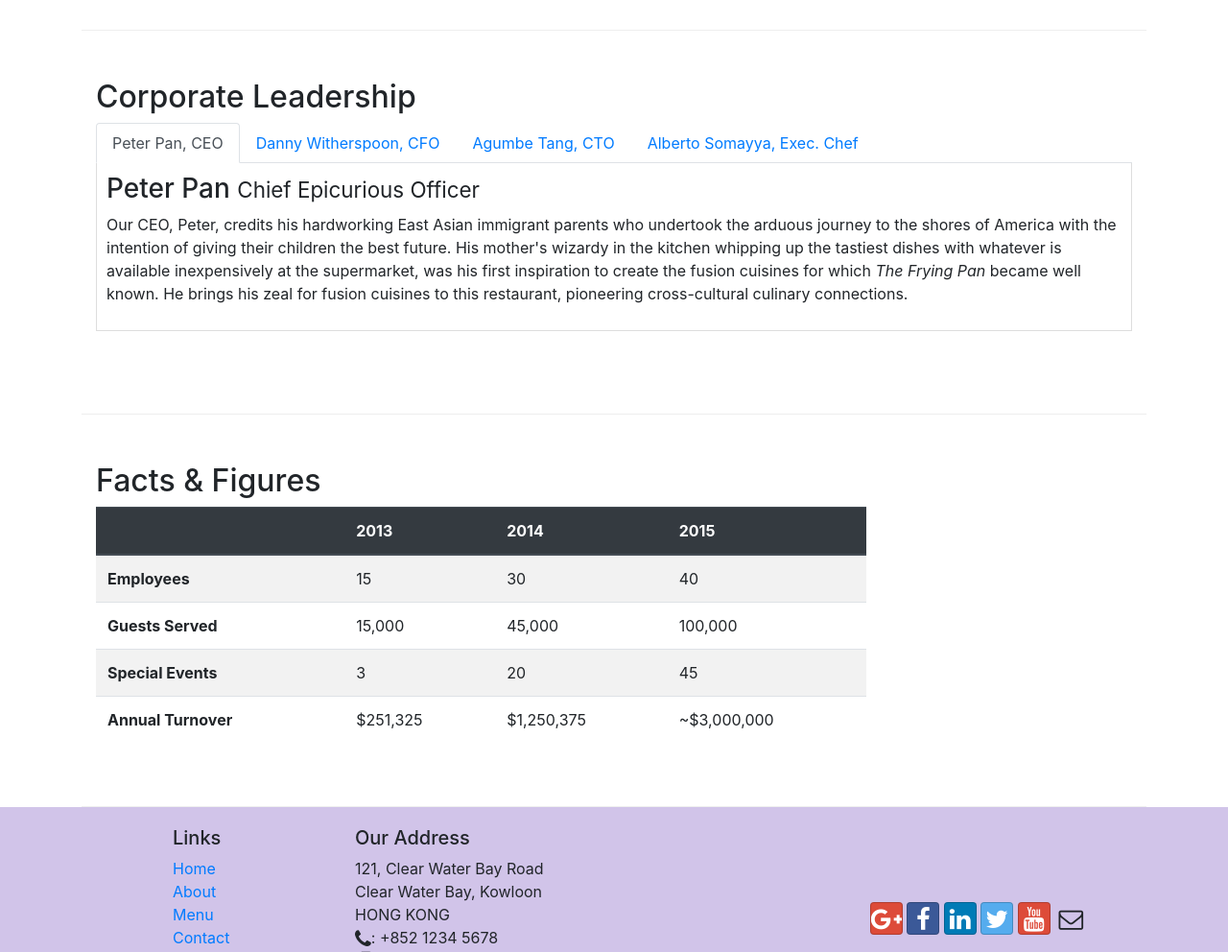
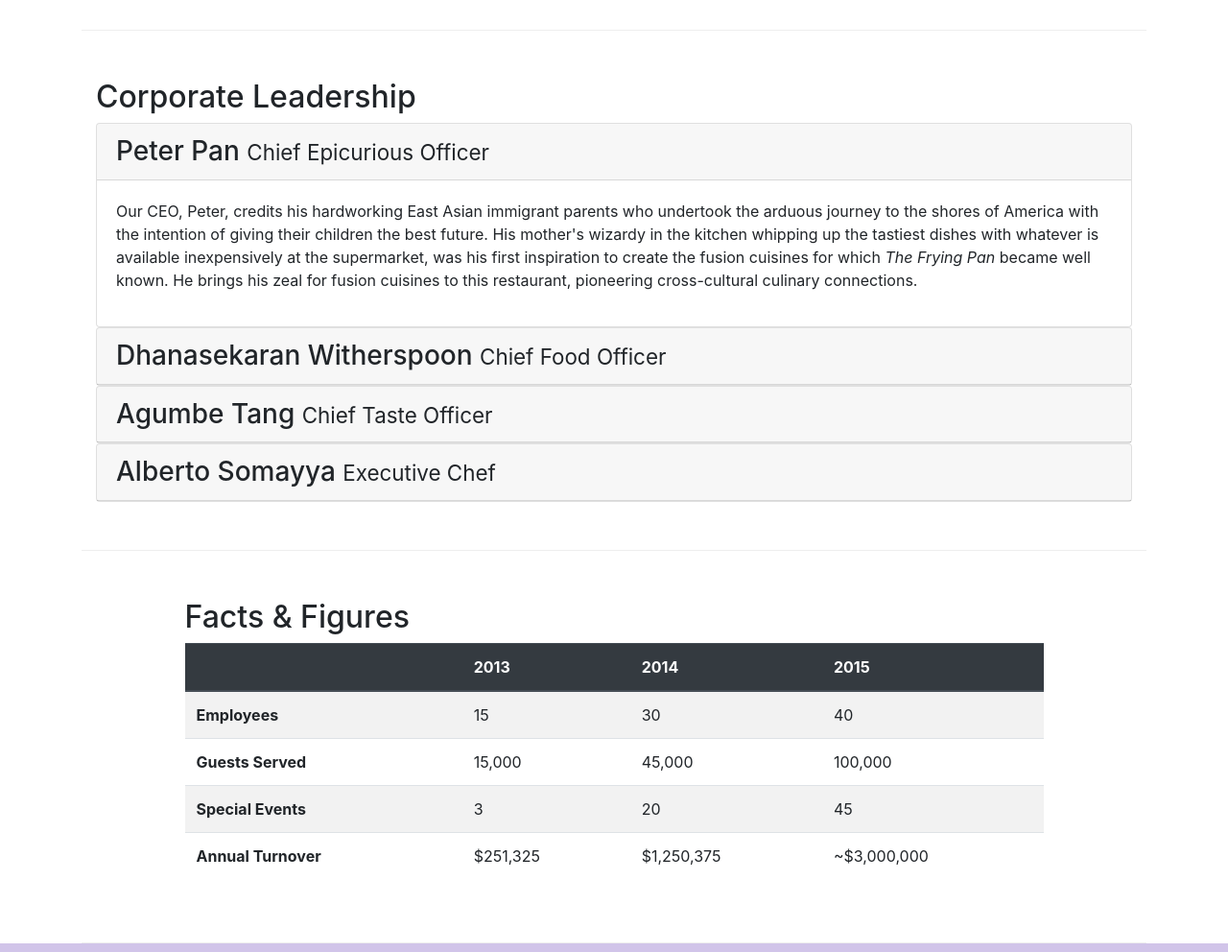
Before and after one commit to nathancodd/web_development, a website: page aboutus.html in a window 1280 px wide. Shown: the part 940-1932 px from the top of the page at 96% size. Drawn offline with nearby package versions, Linux system fonts and the light colour scheme.

Commit message:
accordion

```diff
--- a/aboutus.html
+++ b/aboutus.html
@@ -106,41 +106,69 @@
             <div class="col">
                 <h2>Corporate Leadership</h2>
                 <!-- nav tabs -->
-                <ul class="nav nav-tabs">
-                    <li class="nav-item">
-                        <a class="nav-link active" href="#peter" role="tab" data-toggle="tab">Peter Pan, CEO</a>
-                    </li>
-                    <li class="nav-item">
-                      <a class="nav-link" href="#danny" role="tab" data-toggle="tab">Danny Witherspoon, CFO</a>
-                    </li>
-                    <li class="nav-item">
-                      <a class="nav-link" href="#agumbe"role="tab"
-                        data-toggle="tab">Agumbe Tang, CTO</a>
-                    </li>
-                    <li class="nav-item">
-                      <a class="nav-link" href="#alberto" role="tab"
-                        data-toggle="tab">Alberto Somayya, Exec. Chef</a>
-                    </li>
-                </ul>
-                <div class="tab-content">
-                    <div role="tab-panel" class="tab-pane fade show active" id="peter">
-                        <h3>Peter Pan <small>Chief Epicurious Officer</small></h3>
-                        <p class="d-none d-sm-block">Our CEO, Peter, credits his hardworking East Asian immigrant parents who undertook the arduous journey to the shores of America with the intention of giving their children the best future. His mother's wizardy in the kitchen whipping up the tastiest dishes with whatever is available inexpensively at the supermarket, was his first inspiration to create the fusion cuisines for which <em>The Frying Pan</em> became well known. He brings his zeal for fusion cuisines to this restaurant, pioneering cross-cultural culinary connections.</p>
+
+                <div id="accordion">
+                    <div class="card">
+                        <div class="card-header" role="tabs" id="peterhead">
+                            <h3 class="mb-0">
+                                <a data-toggle="collapse" data-target="#peter">
+                                    Peter Pan <small>Chief Epicurious Officer</small>
+                                </a>
+                            </h3>
+                        </div>
+                        <div role="tabpanel" class="collapse show" id="peter" data-parent="#accordion">
+                            <div class="card-body">
+                                <p class="d-none d-sm-block">Our CEO, Peter, credits his hardworking East Asian immigrant parents who undertook the arduous journey to the shores of America with the intention of giving their children the best future. His mother's wizardy in the kitchen whipping up the tastiest dishes with whatever is available inexpensively at the supermarket, was his first inspiration to create the fusion cuisines for which <em>The Frying Pan</em> became well known. He brings his zeal for fusion cuisines to this restaurant, pioneering cross-cultural culinary connections.
+                                </p>
+                            </div>
+                        </div>
                     </div>
 
-                    <div role="tab-panel" class="tab-pane fade" id="danny">
-                        <h3>Dhanasekaran Witherspoon <small>Chief Food Officer</small></h3>
-                        <p class="d-none d-sm-block">Our CFO, Danny, as he is affectionately referred to by his colleagues, comes from a long established family tradition in farming and produce. His experiences growing up on a farm in the Australian outback gave him great appreciation for varieties of food sources. As he puts it in his own words, <em>Everything that runs, wins, and everything that stays, pays!</em></p>
+
+                    <div class="card">
+                        <div class="card-header" role="tabs" id="dannyhead">
+                            <h3 class="mb-0">
+                                <a data-toggle="collapse" data-target="#danny">
+                                    Dhanasekaran Witherspoon <small>Chief Food Officer</small>
+                                </a>
+                            </h3>
+                        </div>
+                        <div role="tabpanel" class="collapse" id="danny" data-parent="#accordion">
+                            <div class="card-body">
+                                <p class="d-none d-sm-block">Our CFO, Danny, as he is affectionately referred to by his colleagues, comes from a long established family tradition in farming and produce. His experiences growing up on a farm in the Australian outback gave him great appreciation for varieties of food sources. As he puts it in his own words, <em>Everything that runs, wins, and everything that stays, pays!</em></p>
+                            </div>
+                        </div>
                     </div>
 
-                    <div role="tab-panel" class="tab-pane fade" id="agumbe">
-                        <h3>Agumbe Tang <small>Chief Taste Officer</small></h3>
-                        <p class="d-none d-sm-block">Blessed with the most discerning gustatory sense, Agumbe, our CTO, personally ensures that every dish that we serve meets his exacting tastes. Our chefs dread the tongue lashing that ensues if their dish does not meet his exacting standards. He lives by his motto, <em>You click only if you survive my lick.</em></p>
+
+                    <div class="card">
+                        <div class="card-header" role="tabs" id="agumbehead">
+                            <h3 class="mb-0">
+                                <a data-toggle="collapse" data-target="#agumbe">
+                                    Agumbe Tang <small>Chief Taste Officer</small>
+                                </a>
+                            </h3>
+                        </div>
+                        <div role="tabpanel" class="collapse" id="agumbe" data-parent="#accordion">
+                            <div class="card-body">
+                                <p class="d-none d-sm-block">Blessed with the most discerning gustatory sense, Agumbe, our CTO, personally ensures that every dish that we serve meets his exacting tastes. Our chefs dread the tongue lashing that ensues if their dish does not meet his exacting standards. He lives by his motto, <em>You click only if you survive my lick.</em></p>
+                            </div>
+                        </div>
                     </div>
 
-                    <div role="tab-panel" class="tab-pane fade" id="alberto">
-                        <h3>Alberto Somayya <small>Executive Chef</small></h3>
-                        <p class="d-none d-sm-block">Award winning three-star Michelin chef with wide International experience having worked closely with whos-who in the culinary world, he specializes in creating mouthwatering Indo-Italian fusion experiences. He says, <em>Put together the cuisines from the two craziest cultures, and you get a winning hit! Amma Mia!</em></p>
+                    <div class="card">
+                        <div class="card-header" role="tabs" id="albertohead">
+                            <h3 class="mb-0">
+                                <a data-toggle="collapse" data-target="#alberto">
+                                    Alberto Somayya <small>Executive Chef</small></h3>
+                                </a>
+                            </h3>
+                        </div>
+                        <div role="tabpanel" class="collapse" id="alberto" data-parent="#accordion">
+                            <div class="card-body">
+                                <p class="d-none d-sm-block">Award winning three-star Michelin chef with wide International experience having worked closely with whos-who in the culinary world, he specializes in creating mouthwatering Indo-Italian fusion experiences. He says, <em>Put together the cuisines from the two craziest cultures, and you get a winning hit! Amma Mia!</em></p>
+                            </div>
+                        </div>
                     </div>
                 </div>
             </div>
@@ -148,7 +176,7 @@
 
        <!-- table -->
        <div class="row row-content">
-            <div class="col-12 col-sm-9">
+            <div class="col-12 col-sm-10 offset-sm-1">
                 <h2>Facts &amp; Figures</h2>
                 <div class="table-responsive">
                     <table class="table table-striped">
```
